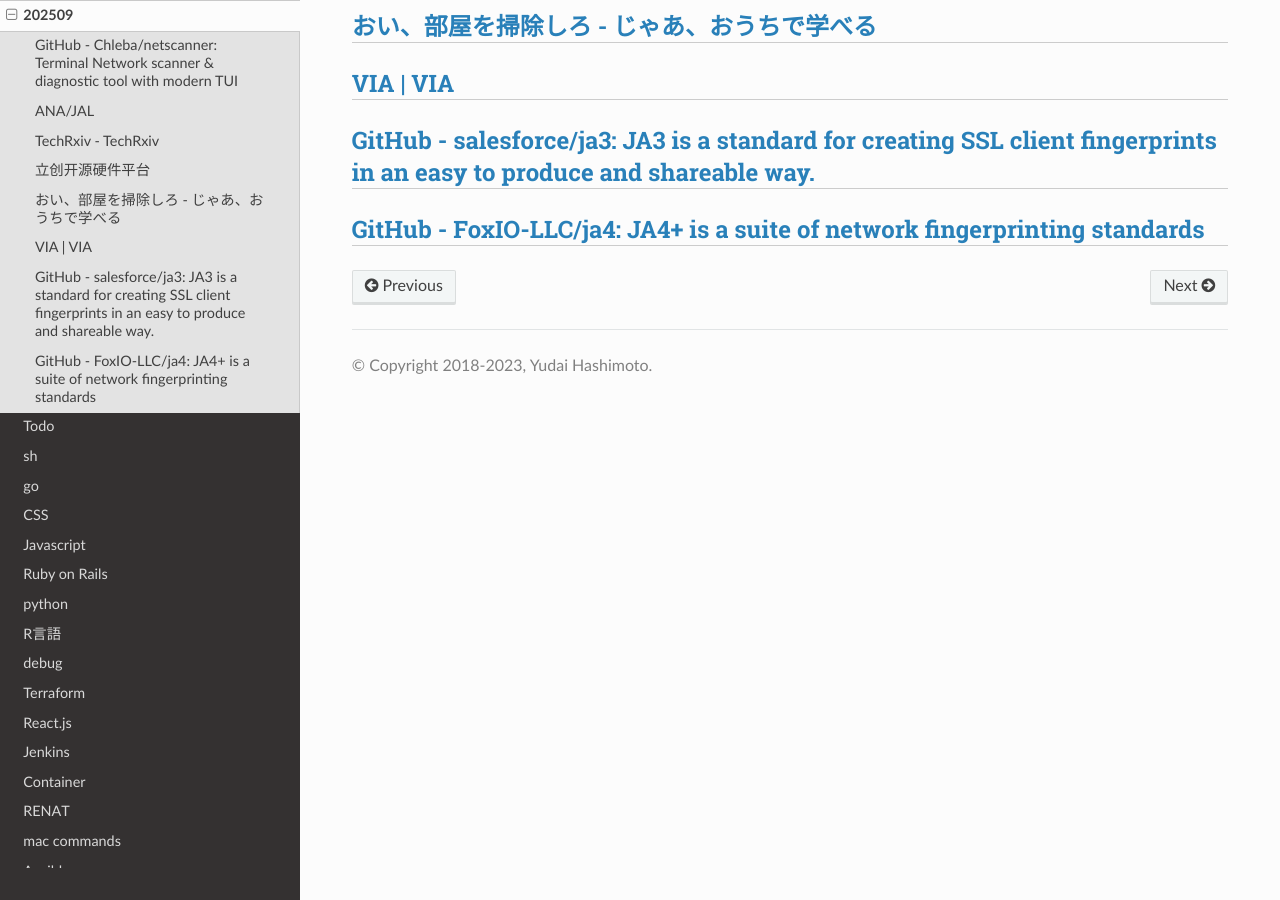
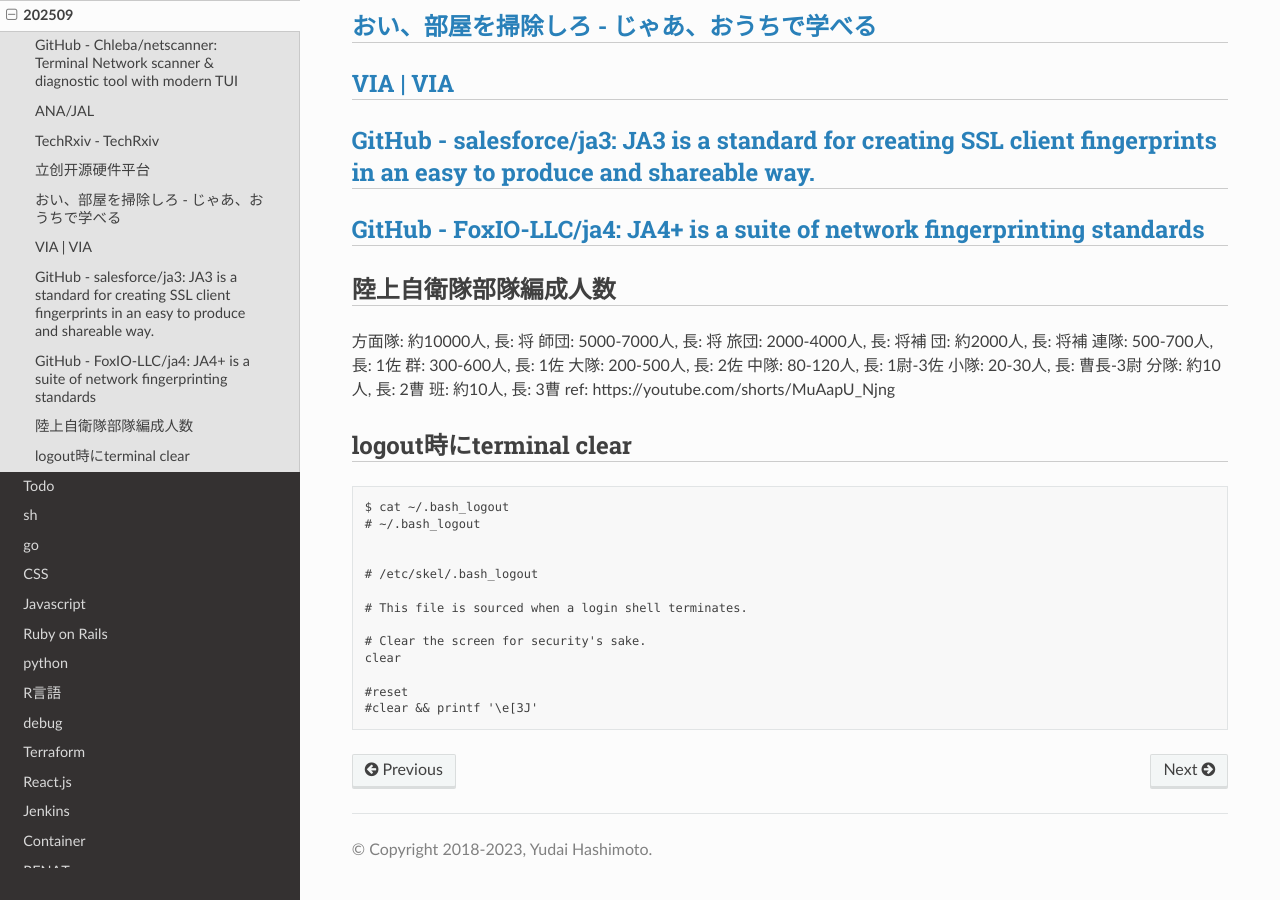
Before and after one commit to jp7fkf/JP7FKF-Warehouse, a Sphinx documentation site: the page built from source/dialy/202509.md, in a window 1280 px wide and 900 px high, scrolled down 633 px. Built offline with Sphinx 7.4.7 and the Read the Docs theme 3.1.0, drawn with Linux system fonts in a browser that asks for light colours.

Commit message:
2026-03-16 18:06:00 JST

````diff
--- a/source/dialy/202509.md
+++ b/source/dialy/202509.md
@@ -22,3 +22,34 @@
 ## [GitHub - salesforce/ja3: JA3 is a standard for creating SSL client fingerprints in an easy to produce and shareable way.](https://github.com/salesforce/ja3)
 
 ## [GitHub - FoxIO-LLC/ja4: JA4+ is a suite of network fingerprinting standards](https://github.com/FoxIO-LLC/ja4)
+
+## 陸上自衛隊部隊編成人数
+方面隊: 約10000人, 長: 将
+師団: 5000-7000人, 長: 将
+旅団: 2000-4000人, 長: 将補
+団: 約2000人, 長: 将補
+連隊: 500-700人, 長: 1佐
+群: 300-600人, 長: 1佐
+大隊: 200-500人, 長: 2佐
+中隊: 80-120人, 長: 1尉-3佐
+小隊: 20-30人, 長: 曹長-3尉
+分隊: 約10人, 長: 2曹
+班: 約10人, 長: 3曹
+ref: https://youtube.com/shorts/MuAapU_Njng
+
+## logout時にterminal clear
+```
+$ cat ~/.bash_logout
+# ~/.bash_logout
+
+
+# /etc/skel/.bash_logout
+
+# This file is sourced when a login shell terminates.
+
+# Clear the screen for security's sake.
+clear
+
+#reset
+#clear && printf '\e[3J'
+```
````
